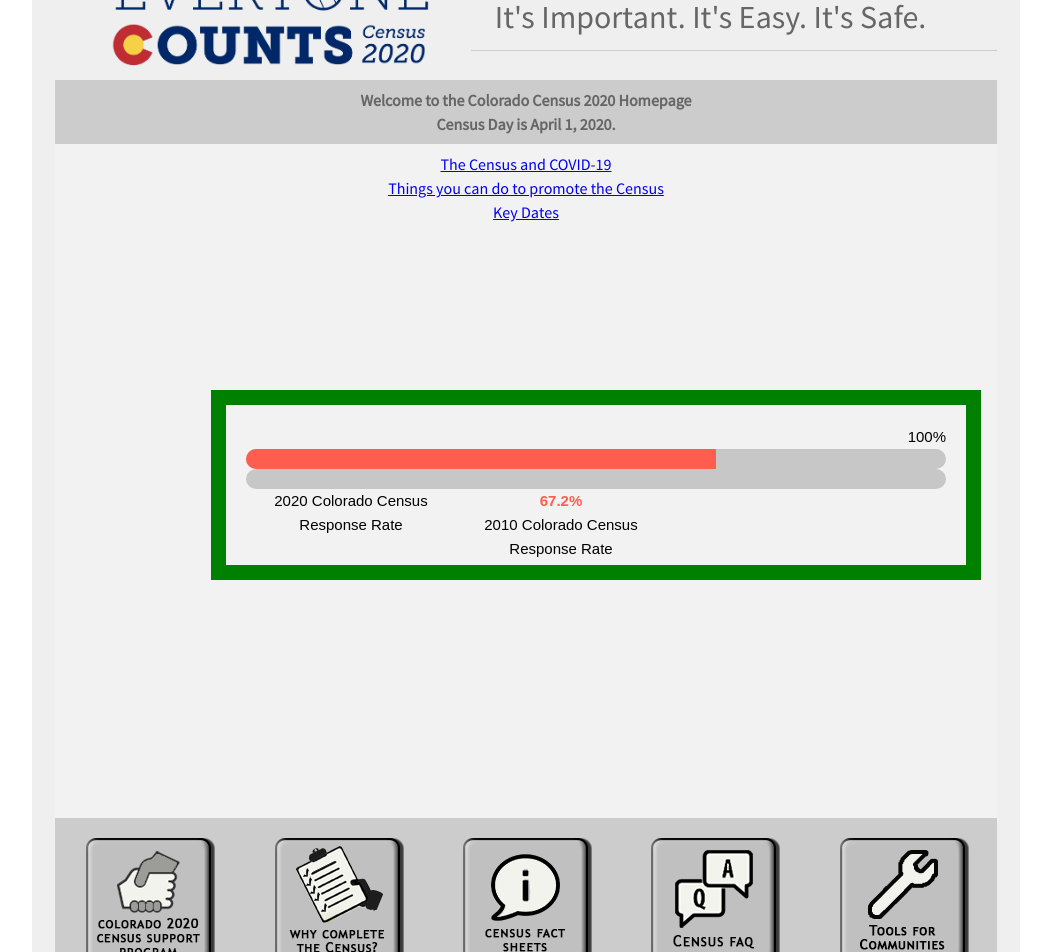
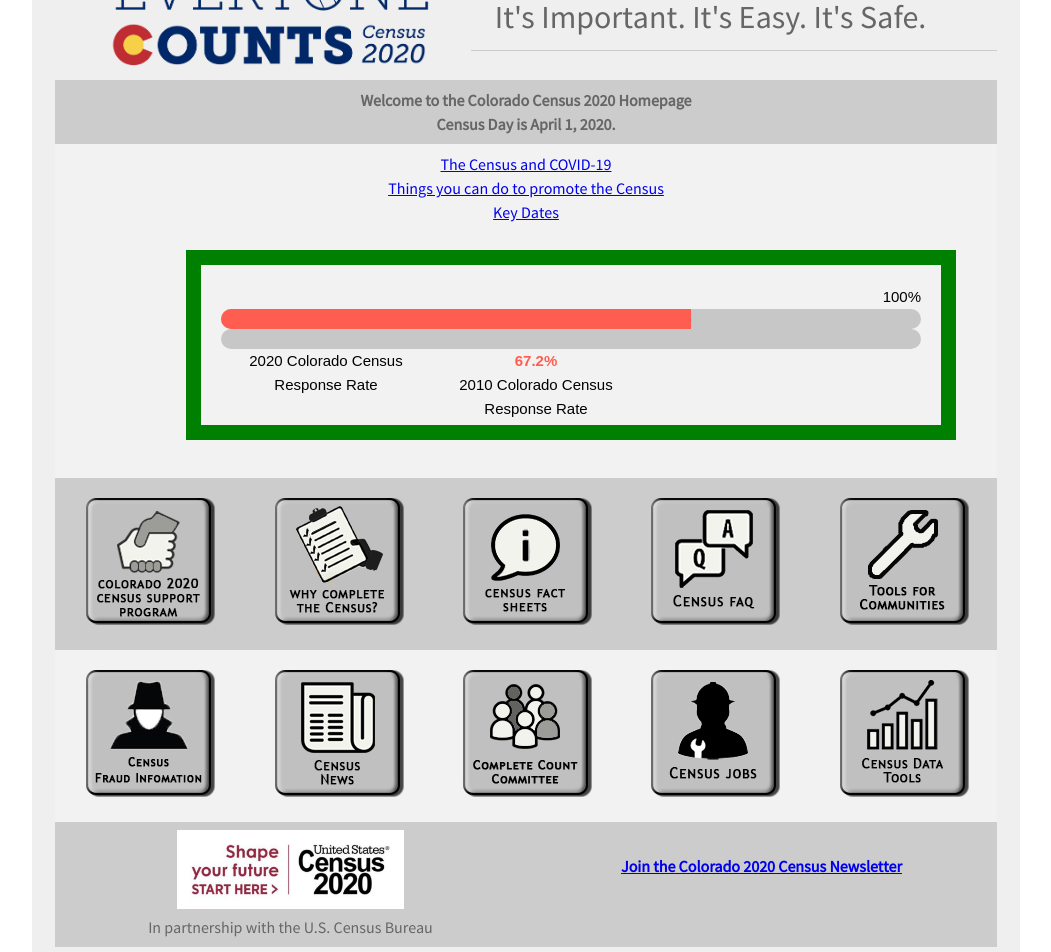
Before and after one commit to TBleess/Website_New, a Jekyll site: the page built from pages/5_CensusACS/census_2020_mainth.html, in a window 1280 px wide. Shown: the part 1034-1986 px from the top of the page, without its empty margins (114-1165 px from the left). Built offline with Jekyll 4.4.1, drawn with Linux system fonts in a browser that asks for light colours.

Commit message:
Add files via upload

```diff
--- a/pages/5_CensusACS/census_2020_mainth.html
+++ b/pages/5_CensusACS/census_2020_mainth.html
@@ -76,8 +76,8 @@
   //border: 1px solid black;
   //padding: 20px;
   font-family: arial;
-  max-width: 650px;
-  margin: 150px auto 300px;
+  max-width: 700px;
+  margin: 10px auto 100px;
 }
 
 #goal {
```
